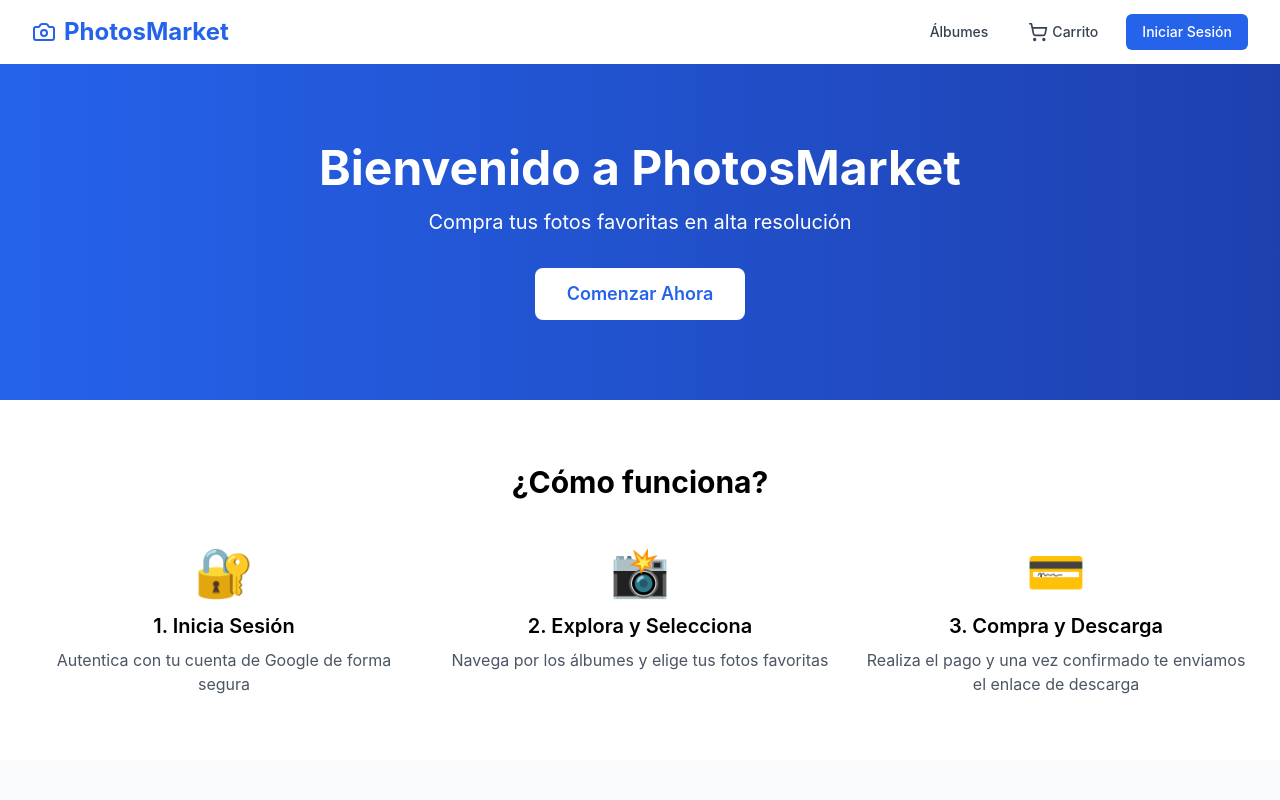
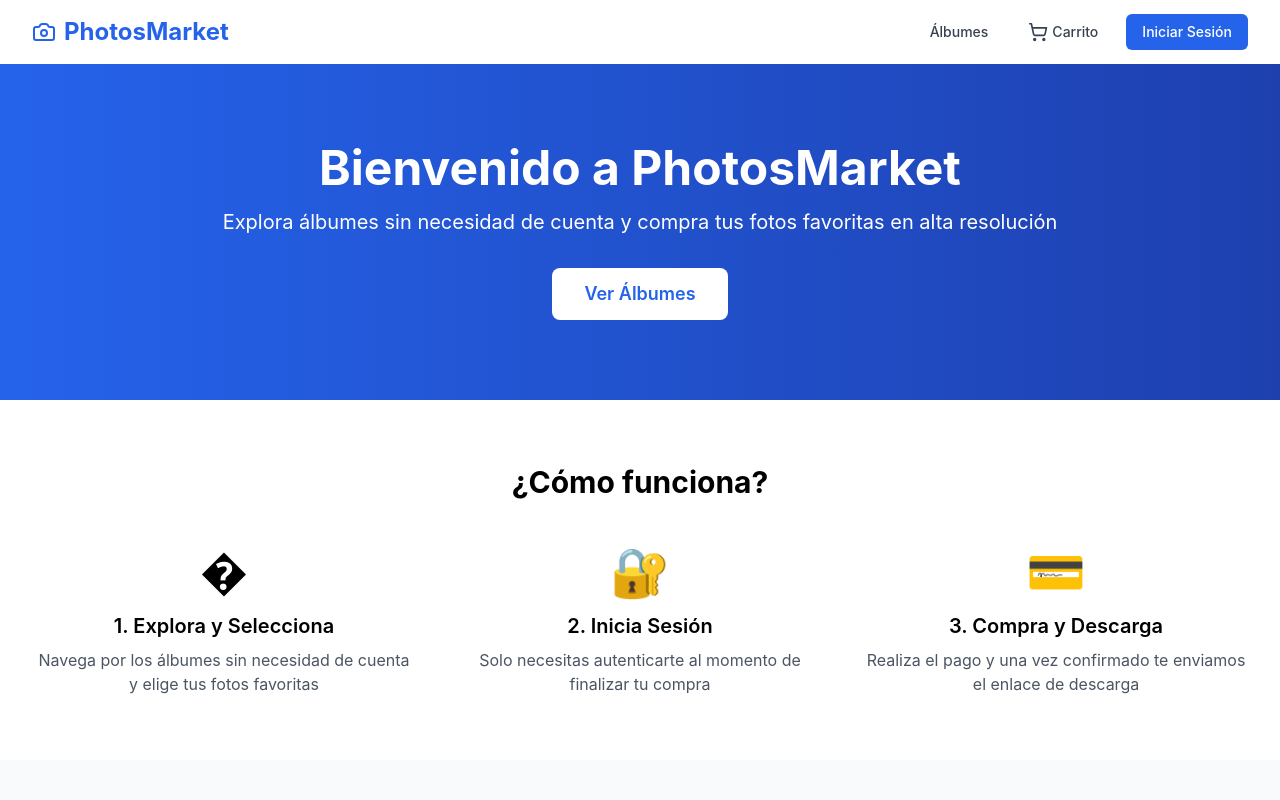
Before and after one commit to enzitoan/photos-market, a Vue app in the folder src/frontend/: page / in a window 1280 px wide. Shown: the top 800 px of the page. Built offline with nearby package versions, Linux system fonts and the light colour scheme; no server answers.

Commit message:
feat: update HomeView to allow exploring albums without an account and enhance purchase instructions

```diff
--- a/src/frontend/src/views/HomeView.vue
+++ b/src/frontend/src/views/HomeView.vue
@@ -7,18 +7,9 @@
       <section class="bg-gradient-to-r from-primary-600 to-primary-800 text-white py-12 sm:py-16 md:py-20">
         <div class="max-w-7xl mx-auto px-4 sm:px-6 lg:px-8 text-center">
           <h1 class="text-3xl sm:text-4xl md:text-5xl font-bold mb-3 sm:mb-4">Bienvenido a PhotosMarket</h1>
-          <p class="text-base sm:text-lg md:text-xl mb-6 sm:mb-8">Compra tus fotos favoritas en alta resolución</p>
+          <p class="text-base sm:text-lg md:text-xl mb-6 sm:mb-8">Explora álbumes sin necesidad de cuenta y compra tus fotos favoritas en alta resolución</p>
 
           <router-link
-            v-if="!authStore.isAuthenticated"
-            to="/login"
-            class="inline-block bg-white text-primary-600 px-6 sm:px-8 py-2 sm:py-3 rounded-lg text-base sm:text-lg font-semibold hover:bg-gray-100 transition-colors"
-          >
-            Comenzar Ahora
-          </router-link>
-
-          <router-link
-            v-else
             to="/albums"
             class="inline-block bg-white text-primary-600 px-6 sm:px-8 py-2 sm:py-3 rounded-lg text-base sm:text-lg font-semibold hover:bg-gray-100 transition-colors"
           >
@@ -34,15 +25,15 @@
 
           <div class="grid sm:grid-cols-3 gap-6 sm:gap-8">
             <div class="text-center">
-              <div class="text-4xl sm:text-5xl mb-3 sm:mb-4">🔐</div>
-              <h3 class="text-lg sm:text-xl font-semibold mb-2">1. Inicia Sesión</h3>
-              <p class="text-sm sm:text-base text-gray-600">Autentica con tu cuenta de Google de forma segura</p>
+              <div class="text-4xl sm:text-5xl mb-3 sm:mb-4">�</div>
+              <h3 class="text-lg sm:text-xl font-semibold mb-2">1. Explora y Selecciona</h3>
+              <p class="text-sm sm:text-base text-gray-600">Navega por los álbumes sin necesidad de cuenta y elige tus fotos favoritas</p>
             </div>
 
             <div class="text-center">
-              <div class="text-4xl sm:text-5xl mb-3 sm:mb-4">📸</div>
-              <h3 class="text-lg sm:text-xl font-semibold mb-2">2. Explora y Selecciona</h3>
-              <p class="text-sm sm:text-base text-gray-600">Navega por los álbumes y elige tus fotos favoritas</p>
+              <div class="text-4xl sm:text-5xl mb-3 sm:mb-4">🔐</div>
+              <h3 class="text-lg sm:text-xl font-semibold mb-2">2. Inicia Sesión</h3>
+              <p class="text-sm sm:text-base text-gray-600">Solo necesitas autenticarte al momento de finalizar tu compra</p>
             </div>
 
             <div class="text-center">
```
Also changed, not shown: 1 other file (tests, documents, lock files or other folders).
